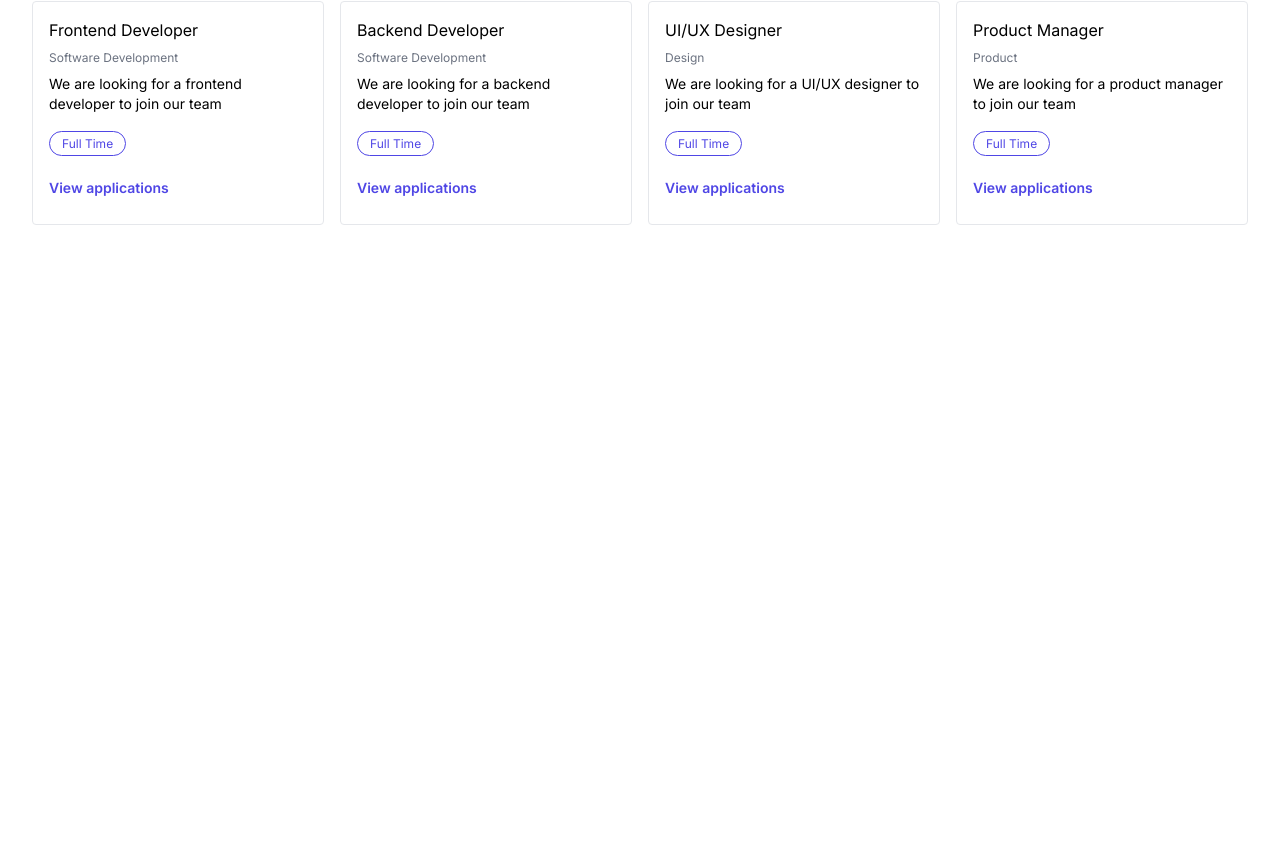
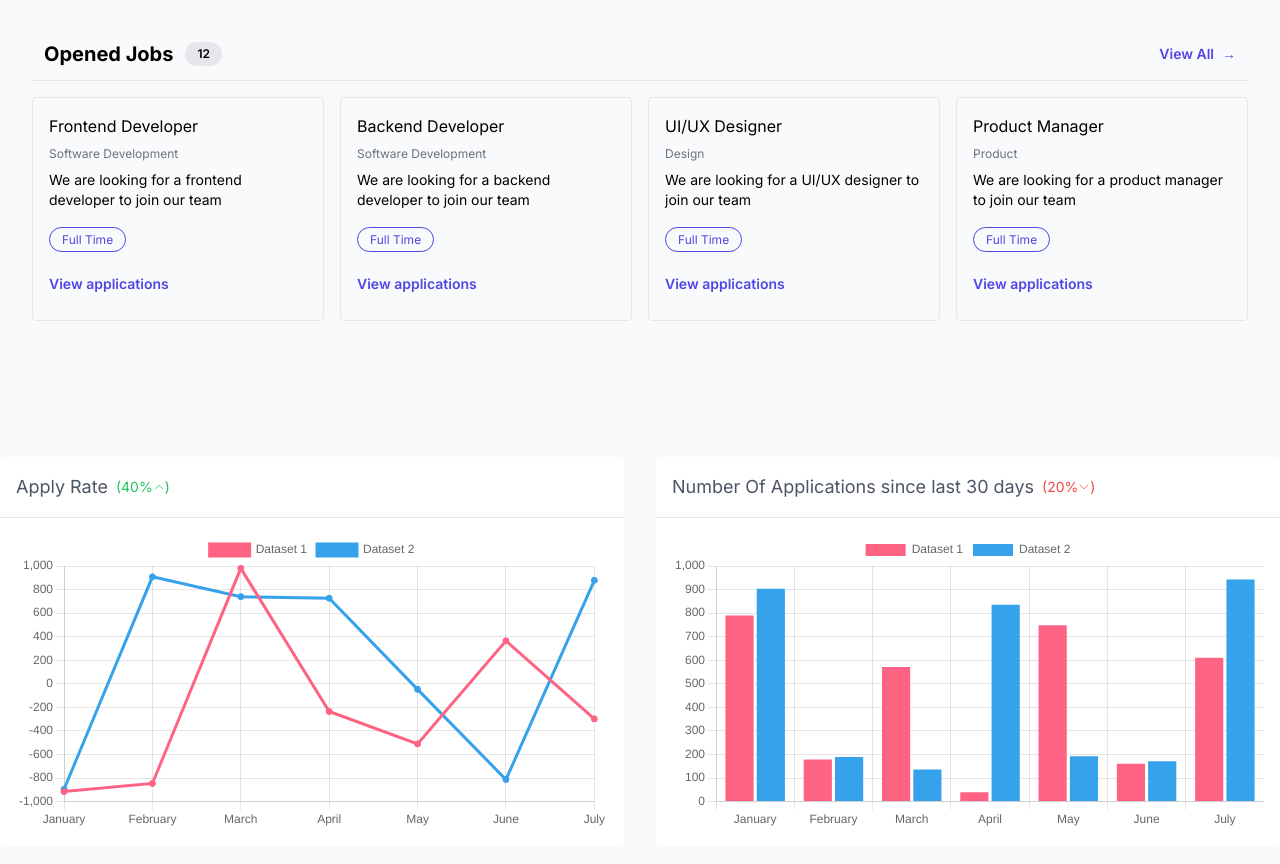
Before and after one commit to shaheersystems/worklytics-client, a React (Vite) app: page /dashboard in a window 1280 px wide. Shown: the part 332-1196 px from the top of the page. Before the commit the page ends 800 px from the top, so only its background shows below. Built offline with nearby package versions, Linux system fonts and the light colour scheme; sample sign-in values are in the browser's storage.

Commit message:
charts added

```diff
--- a/package.json
+++ b/package.json
@@ -11,7 +11,11 @@
   "dependencies": {
     "@headlessui/react": "^1.7.14",
     "@heroicons/react": "^2.0.18",
+    "chart.js": "^4.3.0",
+    "faker": "5.5.3",
     "react": "^18.2.0",
+    "react-chartjs-2": "^5.2.0",
+    "react-d3-library": "^1.1.8",
     "react-dom": "^18.2.0",
     "react-router-dom": "^6.11.1"
   },
--- /dev/null
+++ b/src/components/BarChart.jsx
@@ -0,0 +1,60 @@
+import React from 'react';
+import {
+  Chart as ChartJS,
+  CategoryScale,
+  LinearScale,
+  PointElement,
+  LineElement,
+  Title,
+  Tooltip,
+  Legend,
+} from 'chart.js';
+import { Line } from 'react-chartjs-2';
+import faker from 'faker';
+
+ChartJS.register(
+  CategoryScale,
+  LinearScale,
+  PointElement,
+  LineElement,
+  Title,
+  Tooltip,
+  Legend
+);
+
+export const options = {
+  responsive: true,
+  plugins: {
+    legend: {
+      position: 'top',
+    },
+    title: {
+      display: false,
+      text: 'Chart.js Line Chart',
+    },
+  },
+};
+
+const labels = ['January', 'February', 'March', 'April', 'May', 'June', 'July'];
+
+export const data = {
+  labels,
+  datasets: [
+    {
+      label: 'Dataset 1',
+      data: labels.map(() => faker.datatype.number({ min: -1000, max: 1000 })),
+      borderColor: 'rgb(255, 99, 132)',
+      backgroundColor: 'rgba(255, 99, 132, 1)',
+    },
+    {
+      label: 'Dataset 2',
+      data: labels.map(() => faker.datatype.number({ min: -1000, max: 1000 })),
+      borderColor: 'rgb(53, 162, 235)',
+      backgroundColor: 'rgba(53, 162, 235, 1)',
+    },
+  ],
+};
+
+export default function BarChart() {
+  return <Line options={options} data={data} />;
+}
--- /dev/null
+++ b/src/components/BarChartX.jsx
@@ -0,0 +1,56 @@
+import React from 'react';
+import {
+  Chart as ChartJS,
+  CategoryScale,
+  LinearScale,
+  BarElement,
+  Title,
+  Tooltip,
+  Legend,
+} from 'chart.js';
+import { Bar } from 'react-chartjs-2';
+import faker from 'faker';
+
+ChartJS.register(
+  CategoryScale,
+  LinearScale,
+  BarElement,
+  Title,
+  Tooltip,
+  Legend
+);
+
+export const options = {
+  responsive: true,
+  plugins: {
+    legend: {
+      position: 'top',
+    },
+    title: {
+      display: false,
+      text: 'Chart.js Bar Chart',
+    },
+  },
+};
+
+const labels = ['January', 'February', 'March', 'April', 'May', 'June', 'July'];
+
+export const data = {
+  labels,
+  datasets: [
+    {
+      label: 'Dataset 1',
+      data: labels.map(() => faker.datatype.number({ min: 0, max: 1000 })),
+      backgroundColor: 'rgba(255, 99, 132, 1)',
+    },
+    {
+      label: 'Dataset 2',
+      data: labels.map(() => faker.datatype.number({ min: 0, max: 1000 })),
+      backgroundColor: 'rgba(53, 162, 235, 1)',
+    },
+  ],
+};
+
+export default function BarChartX() {
+  return <Bar options={options} data={data} />;
+}
--- a/src/pages/Dashboard.jsx
+++ b/src/pages/Dashboard.jsx
@@ -1,6 +1,8 @@
 import DashboardNavigation from "../components/DashboardNavigation";
 import { ChevronRightIcon } from "@heroicons/react/24/outline";
 import { Link } from "react-router-dom";
+import BarChart from "../components/BarChart";
+import BarChartX from "../components/BarChartX";
 import JobListItem from "../components/JobListItem";
 const navigation = [
   { name: "Dashboard", href: "/dashboard", current: true },
@@ -41,56 +43,117 @@ export default function Dashboard() {
   ];
   return (
     <>
-      <div className='min-h-full'>
-        <div className='py-10 mx-auto max-w-7xl px-4 sm:px-6 lg:px-8'>
-          <div className='w-full flex items-center gap-4 flex-wrap'>
-            <Link to='/dashboard' className='flex-1'>
-              <div className=' text-white px-4 py-1 bg-indigo-400 h-20 16 flex items-center justify-between'>
-                <div className='flex items-center gap-4'>
-                  <h1 className='text-4xl font-bold text-white'>57</h1>
-                  <p className='text-xl text-white'>Candidates to review</p>
+      <div className="min-h-full bg-gray-50 pt-24">
+        <div className="py-10 mx-auto max-w-7xl px-4 sm:px-6 lg:px-8">
+          <div className="w-full flex items-center gap-4 flex-wrap">
+            <Link to="/dashboard" className="flex-1">
+              <div className=" text-white px-4 py-1 bg-indigo-400 h-20 16 flex items-center justify-between">
+                <div className="flex items-center gap-4">
+                  <h1 className="text-4xl font-bold text-white">57</h1>
+                  <p className="text-xl text-white">Candidates to review</p>
                 </div>
                 <ChevronRightIcon height={30} />
               </div>
             </Link>
-            <Link to='/dashboard' className='flex-1'>
-              <div className='text-white px-4 py-1 bg-cyan-400 h-20 flex items-center justify-between'>
-                <div className='flex items-center gap-4'>
-                  <h1 className='text-4xl font-bold text-white'>3</h1>
-                  <p className='text-xl text-white'>Opened jobs</p>
+
+            <Link to="/dashboard" className="flex-1">
+              <div className="text-white px-4 py-1 bg-cyan-400 h-20 flex items-center justify-between">
+                <div className="flex items-center gap-4">
+                  <h1 className="text-4xl font-bold text-white">3</h1>
+                  <p className="text-xl text-white">Opened jobs</p>
                 </div>
                 <ChevronRightIcon height={30} />
               </div>
             </Link>
-            <Link to='/dashboard' className='flex-1'>
-              <div className='flex-1 text-white px-4 py-1 bg-green-400 h-20 flex items-center justify-between'>
-                <div className='flex items-center gap-4'>
-                  <h1 className='text-4xl font-bold text-white'>40</h1>
-                  <p className='text-xl text-white'>Questions received</p>
+            <Link to="/dashboard" className="flex-1">
+              <div className="flex-1 text-white px-4 py-1 bg-green-400 h-20 flex items-center justify-between">
+                <div className="flex items-center gap-4">
+                  <h1 className="text-4xl font-bold text-white">40</h1>
+                  <p className="text-xl text-white">Questions received</p>
                 </div>
                 <ChevronRightIcon height={30} />
               </div>
             </Link>
           </div>
         </div>
-        <div className='py-10 mx-auto max-w-7xl px-4 sm:px-6 lg:px-8'>
-          <div className='p-3 mb-4 border-b flex items-center justify-between'>
-            <div className='flex items-center gap-3'>
-              <h1 className='text-xl font-bold'>Opened Jobs</h1>
-              <span className='px-3 py-1 rounded-full bg-gray-200 font-semibold text-xs'>
+
+        <div className="py-10 mx-auto max-w-7xl px-4 sm:px-6 lg:px-8">
+          <div className="p-3 mb-4 border-b flex items-center justify-between">
+            <div className="flex items-center gap-3">
+              <h1 className="text-xl font-bold">Opened Jobs</h1>
+              <span className="px-3 py-1 rounded-full bg-gray-200 font-semibold text-xs">
                 12
               </span>
             </div>
             <div>
-              <button className='text-indigo-600 text-sm font-semibold flex items-center gap-2'>
-                View All <span aria-hidden='true'>→</span>
+              <button className="text-indigo-600 text-sm font-semibold flex items-center gap-2">
+                View All <span aria-hidden="true">→</span>
               </button>
             </div>
           </div>
-          <div className='flex items-center justify-center gap-4 flex-wrap'>
+          <div className="flex items-center justify-center gap-4 flex-wrap">
             {jobListing.map((job) => {
               return <JobListItem key={job.id} {...job} />;
             })}
+          </div>
+        </div>
+
+        <div className="grid grid-cols-2 py-24 gap-8 max-w-7xl mx-auto">
+          <div className="bg-white  rounded-md">
+            <div className="">
+              <h1 className="py-4 gap-2 flex text-lg text-gray-600 px-4 text-left border-b">
+                Apply Rate
+                <span className="text-green-500 text-sm flex items-center">
+                  (40%{" "}
+                  <svg
+                    xmlns="http://www.w3.org/2000/svg"
+                    fill="none"
+                    viewBox="0 0 24 24"
+                    stroke-width="1.5"
+                    stroke="currentColor"
+                    class="w-3 h-3"
+                  >
+                    <path
+                      stroke-linecap="round"
+                      stroke-linejoin="round"
+                      d="M4.5 15.75l7.5-7.5 7.5 7.5"
+                    />
+                  </svg>
+                  )
+                </span>
+              </h1>
+            </div>
+            <div className="p-4">
+              <BarChart />
+            </div>
+          </div>
+          <div className="bg-white  rounded-md">
+            <div className="">
+              <h1 className="py-4 flex  gap-2 text-lg text-gray-600 px-4 text-left border-b">
+                Number Of Applications since last 30 days{" "}
+                <span className="text-red-500 text-sm flex items-center">
+                  (20%{" "}
+                  <svg
+                    xmlns="http://www.w3.org/2000/svg"
+                    fill="none"
+                    viewBox="0 0 24 24"
+                    strokeWidth={1.5}
+                    stroke="currentColor"
+                    className="w-3 h-3"
+                  >
+                    <path
+                      strokeLinecap="round"
+                      strokeLinejoin="round"
+                      d="M19.5 8.25l-7.5 7.5-7.5-7.5"
+                    />
+                  </svg>
+                  )
+                </span>
+              </h1>
+            </div>
+            <div className="p-4">
+              <BarChartX />
+            </div>
           </div>
         </div>
       </div>
```
Also changed, not shown: 1 other file (tests, documents, lock files or other folders).
